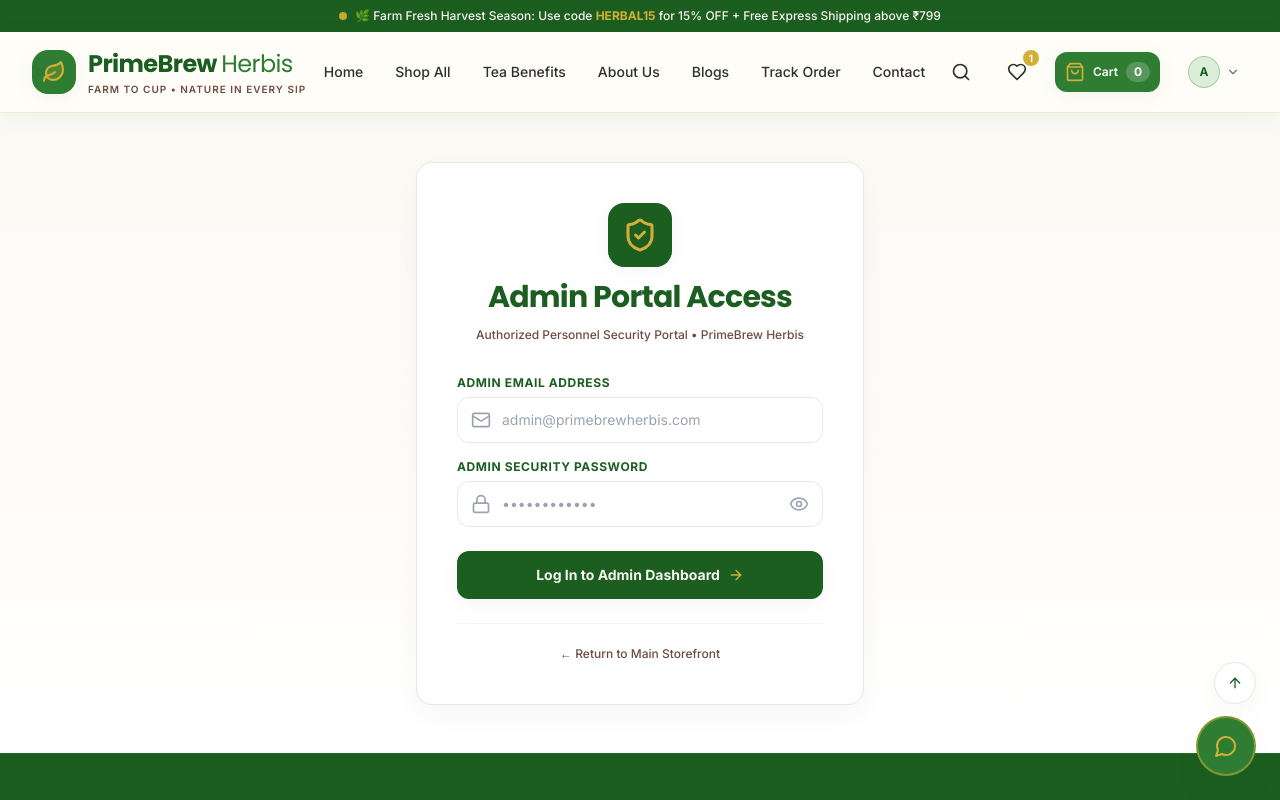
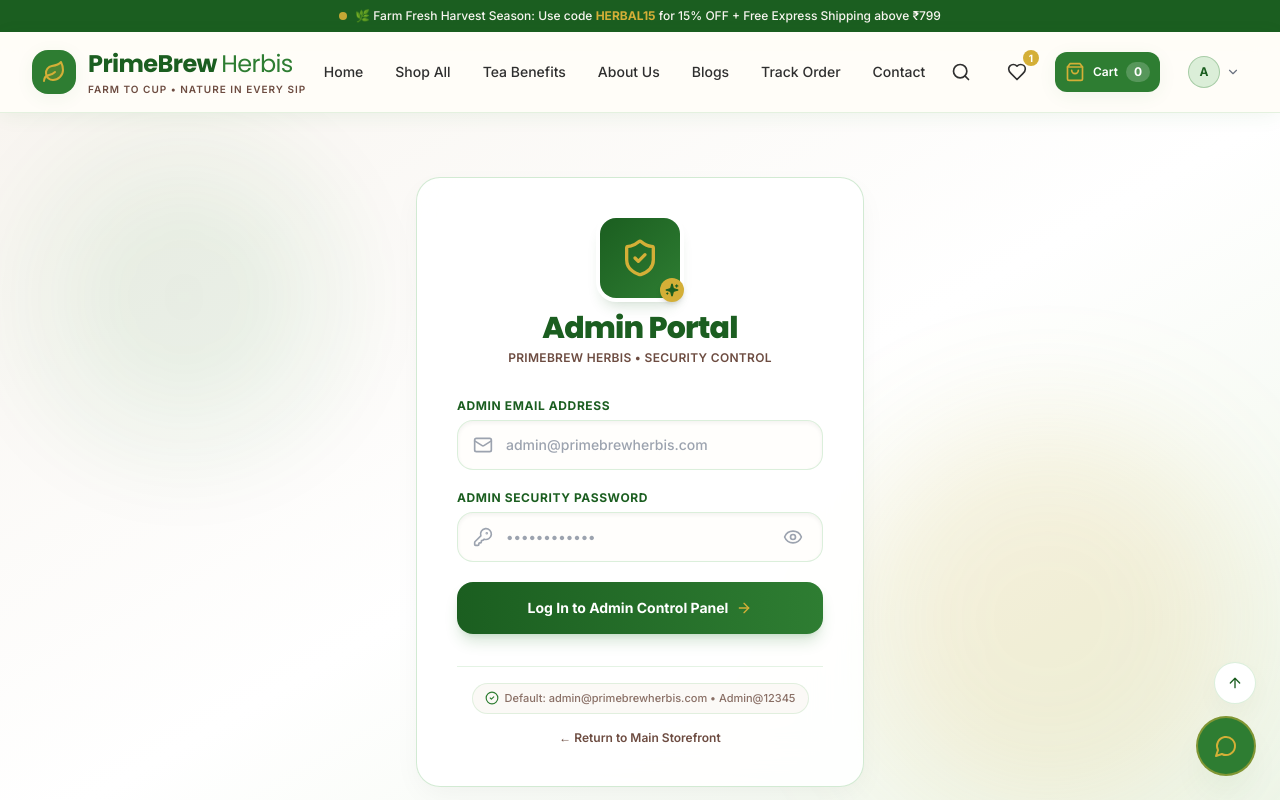
Before and after one commit to shriyajha22/primebrew-herbis, a Next.js app: page /admin/login in a window 1280 px wide. Shown: the top 800 px of the page. Built offline with nearby package versions, Linux system fonts and the light colour scheme.

Commit message:
Enhance Admin Login UI with glassmorphism CSS, animations, and brand styling

```diff
--- a/src/app/admin/login/page.tsx
+++ b/src/app/admin/login/page.tsx
@@ -3,7 +3,7 @@
 import React, { useState } from 'react';
 import Link from 'next/link';
 import { useRouter } from 'next/navigation';
-import { Leaf, ShieldCheck, Lock, Mail, Eye, EyeOff, ArrowRight } from 'lucide-react';
+import { Leaf, ShieldCheck, Lock, Mail, Eye, EyeOff, ArrowRight, KeyRound, Sparkles, CheckCircle2 } from 'lucide-react';
 import { useStore } from '@/lib/storeContext';
 
 export default function AdminLoginPage() {
@@ -34,7 +34,7 @@
         showToast('Welcome back, Admin! Access Granted.', 'success');
         router.push('/admin');
       } else {
-        setErrorMsg(data.message || 'Invalid admin credentials');
+        setErrorMsg(data.message || 'Invalid admin email or password');
         showToast(data.message || 'Access Denied', 'error');
       }
     } catch (err) {
@@ -46,95 +46,127 @@
   };
 
   return (
-    <div className="min-h-[80vh] flex items-center justify-center py-12 px-4 sm:px-6 lg:px-8 bg-gradient-to-b from-brand-beige/50 to-white">
-      <div className="max-w-md w-full space-y-8 bg-white p-8 sm:p-10 rounded-2xl shadow-card border border-brand-mint/40">
+    <div className="min-h-[85vh] relative flex items-center justify-center py-16 px-4 sm:px-6 lg:px-8 overflow-hidden bg-gradient-to-br from-brand-beige via-white to-brand-mint/20">
+      {/* Decorative Organic Background Gradients & Glow Circles */}
+      <div className="absolute top-10 left-10 w-72 h-72 bg-brand-green/10 rounded-full blur-3xl pointer-events-none animate-pulse" />
+      <div className="absolute bottom-10 right-10 w-96 h-96 bg-brand-gold/15 rounded-full blur-3xl pointer-events-none" />
+
+      {/* Main Glassmorphism Card Container */}
+      <div className="relative w-full max-w-md bg-white/90 backdrop-blur-xl p-8 sm:p-10 rounded-3xl shadow-card border border-brand-mint/50 space-y-8 z-10 transition-all duration-300 hover:shadow-2xl">
+
+        {/* Header Badge & Title */}
         <div className="text-center space-y-3">
-          <div className="mx-auto w-16 h-16 rounded-2xl bg-brand-darkGreen text-brand-gold flex items-center justify-center shadow-soft">
-            <ShieldCheck className="w-9 h-9" />
+          <div className="relative inline-block">
+            <div className="w-20 h-20 rounded-2xl bg-gradient-to-br from-brand-darkGreen to-brand-green text-brand-gold flex items-center justify-center mx-auto shadow-lg shadow-brand-darkGreen/20 ring-4 ring-white">
+              <ShieldCheck className="w-10 h-10 text-brand-gold" />
             </div>
-          <h2 className="font-heading font-bold text-2xl sm:text-3xl text-brand-darkGreen tracking-tight">
-            Admin Portal Access
+            <span className="absolute -bottom-1 -right-1 w-6 h-6 rounded-full bg-brand-gold text-brand-darkGreen flex items-center justify-center shadow-md">
+              <Sparkles className="w-3.5 h-3.5 fill-brand-darkGreen" />
+            </span>
+          </div>
+
+          <div className="space-y-1">
+            <h2 className="font-heading font-extrabold text-2xl sm:text-3xl text-brand-darkGreen tracking-tight">
+              Admin Portal
             </h2>
-          <p className="text-xs text-brand-brown font-medium">
-            Authorized Personnel Security Portal • PrimeBrew Herbis
+            <p className="text-xs text-brand-brown font-semibold tracking-wide uppercase">
+              PrimeBrew Herbis • Security Control
             </p>
           </div>
+        </div>
 
+        {/* Error Alert Pill */}
         {errorMsg && (
-          <div className="bg-red-50 border border-red-200 text-red-700 text-xs rounded-xl p-3.5 flex items-center gap-2">
+          <div className="bg-red-50/90 border border-red-200 text-red-700 text-xs rounded-2xl p-4 flex items-center gap-3 animate-in fade-in slide-in-from-top-2">
             <Lock className="w-4 h-4 text-red-500 shrink-0" />
-            <span>{errorMsg}</span>
+            <span className="font-medium">{errorMsg}</span>
           </div>
         )}
 
-        <form className="mt-8 space-y-6" onSubmit={handleSubmit}>
-          <div className="space-y-4">
-            <div>
-              <label className="block text-xs font-bold text-brand-darkGreen uppercase tracking-wider mb-1.5">
+        {/* Form Controls */}
+        <form className="space-y-5" onSubmit={handleSubmit}>
+          {/* Email Field */}
+          <div className="space-y-1.5">
+            <label className="block text-xs font-bold text-brand-darkGreen uppercase tracking-wider">
               Admin Email Address
             </label>
-              <div className="relative">
-                <Mail className="w-5 h-5 text-gray-400 absolute left-3.5 top-1/2 -translate-y-1/2" />
+            <div className="relative group">
+              <div className="absolute left-4 top-1/2 -translate-y-1/2 text-gray-400 group-focus-within:text-brand-green transition-colors">
+                <Mail className="w-5 h-5" />
+              </div>
               <input
                 type="email"
                 required
                 value={email}
                 onChange={(e) => setEmail(e.target.value)}
                 placeholder="admin@primebrewherbis.com"
-                  className="w-full pl-11 pr-4 py-3 rounded-xl border border-gray-200 focus:border-brand-green focus:ring-2 focus:ring-brand-green/20 outline-none text-sm transition-all"
+                className="w-full pl-12 pr-4 py-3.5 rounded-2xl bg-brand-cream/40 border border-brand-mint/40 focus:bg-white focus:border-brand-green focus:ring-4 focus:ring-brand-green/10 outline-none text-sm font-medium text-brand-darkGreen placeholder-gray-400 transition-all shadow-inner"
               />
             </div>
           </div>
 
-            <div>
-              <label className="block text-xs font-bold text-brand-darkGreen uppercase tracking-wider mb-1.5">
+          {/* Password Field */}
+          <div className="space-y-1.5">
+            <label className="block text-xs font-bold text-brand-darkGreen uppercase tracking-wider">
               Admin Security Password
             </label>
-              <div className="relative">
-                <Lock className="w-5 h-5 text-gray-400 absolute left-3.5 top-1/2 -translate-y-1/2" />
+            <div className="relative group">
+              <div className="absolute left-4 top-1/2 -translate-y-1/2 text-gray-400 group-focus-within:text-brand-green transition-colors">
+                <KeyRound className="w-5 h-5" />
+              </div>
               <input
                 type={showPassword ? 'text' : 'password'}
                 required
                 value={password}
                 onChange={(e) => setPassword(e.target.value)}
                 placeholder="••••••••••••"
-                  className="w-full pl-11 pr-11 py-3 rounded-xl border border-gray-200 focus:border-brand-green focus:ring-2 focus:ring-brand-green/20 outline-none text-sm transition-all"
+                className="w-full pl-12 pr-12 py-3.5 rounded-2xl bg-brand-cream/40 border border-brand-mint/40 focus:bg-white focus:border-brand-green focus:ring-4 focus:ring-brand-green/10 outline-none text-sm font-medium text-brand-darkGreen placeholder-gray-400 transition-all shadow-inner"
               />
               <button
                 type="button"
                 onClick={() => setShowPassword(!showPassword)}
-                  className="absolute right-3.5 top-1/2 -translate-y-1/2 text-gray-400 hover:text-brand-darkGreen"
+                className="absolute right-4 top-1/2 -translate-y-1/2 text-gray-400 hover:text-brand-darkGreen transition-colors p-1"
+                aria-label="Toggle password visibility"
               >
                 {showPassword ? <EyeOff className="w-5 h-5" /> : <Eye className="w-5 h-5" />}
               </button>
             </div>
           </div>
-          </div>
 
+          {/* Submit Button */}
           <button
             type="submit"
             disabled={loading}
-            className="w-full py-3.5 px-4 bg-brand-darkGreen hover:bg-brand-green text-brand-beige font-bold text-sm rounded-xl shadow-soft hover:shadow-hover transition-all duration-300 flex items-center justify-center gap-2 group disabled:opacity-50"
+            className="w-full py-4 px-6 bg-gradient-to-r from-brand-darkGreen to-brand-green hover:from-brand-green hover:to-brand-darkGreen text-white font-bold text-sm rounded-2xl shadow-lg shadow-brand-green/20 hover:shadow-xl hover:shadow-brand-green/30 transition-all duration-300 flex items-center justify-center gap-2 group disabled:opacity-50 mt-2"
           >
             {loading ? (
-              <span>Verifying Admin Credentials...</span>
+              <span className="flex items-center gap-2">
+                <span className="w-4 h-4 border-2 border-white/30 border-t-white rounded-full animate-spin" />
+                Authenticating Credentials...
+              </span>
             ) : (
               <>
-                <span>Log In to Admin Dashboard</span>
+                <span>Log In to Admin Control Panel</span>
                 <ArrowRight className="w-4 h-4 text-brand-gold group-hover:translate-x-1 transition-transform" />
               </>
             )}
           </button>
+        </form>
 
-          <div className="pt-4 border-t border-gray-100 text-center">
+        {/* Footer Hint Box */}
+        <div className="pt-4 border-t border-brand-mint/30 flex flex-col items-center gap-3 text-center">
+          <div className="flex items-center gap-1.5 text-[11px] text-brand-brown/80 font-medium bg-brand-beige/60 px-3 py-1.5 rounded-full border border-brand-mint/30">
+            <CheckCircle2 className="w-3.5 h-3.5 text-brand-green" />
+            <span>Default: admin@primebrewherbis.com • Admin@12345</span>
+          </div>
+
           <Link
             href="/"
-              className="text-xs text-brand-brown hover:text-brand-green font-medium inline-flex items-center gap-1 transition-colors"
+            className="text-xs text-brand-brown hover:text-brand-green font-semibold flex items-center gap-1 transition-colors mt-1"
           >
             ← Return to Main Storefront
           </Link>
         </div>
-        </form>
       </div>
     </div>
   );
```
Lines whose indentation alone changed are shown as unchanged.
